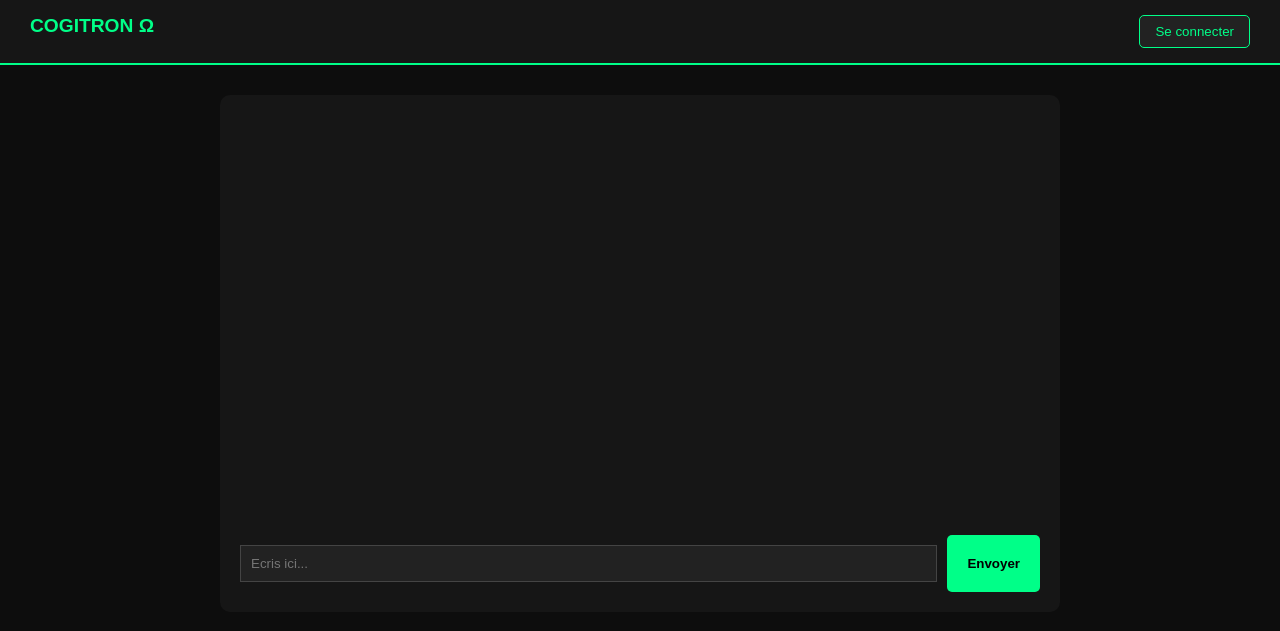
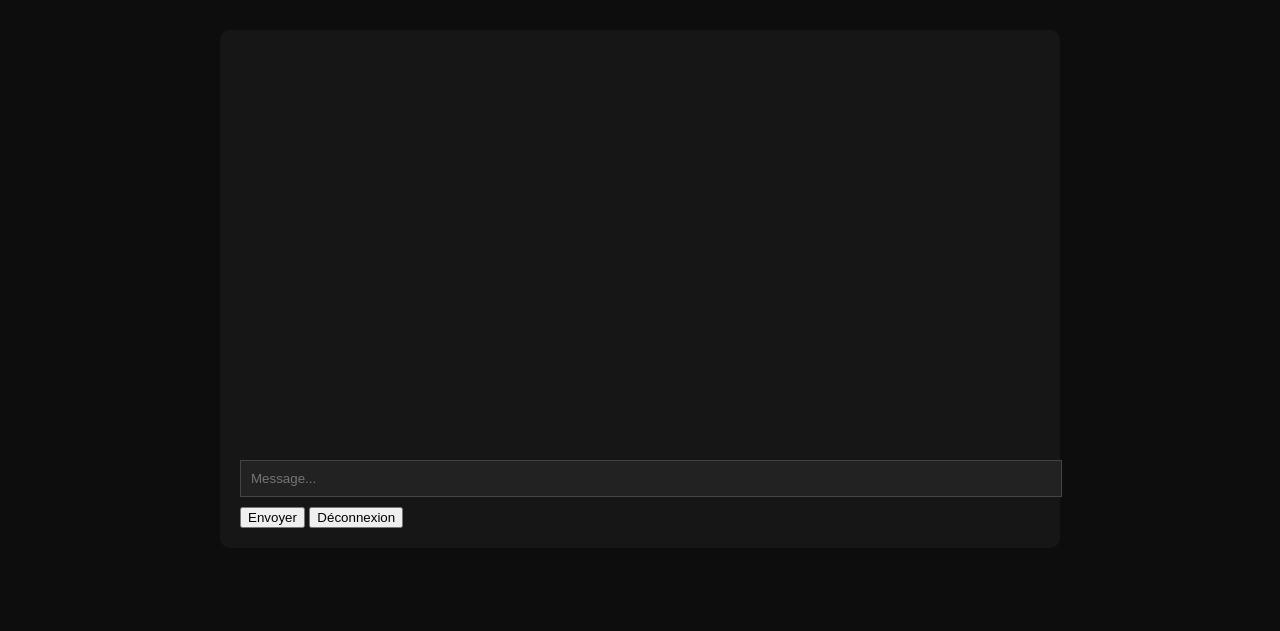
Before and after one commit to louisriallantt-a11y/cogitron, a Flask app: page / in a window 1280 px wide. Shown: the top 631 px of the page. Run offline with Flask 3, Linux system fonts and the light colour scheme.

Commit message:
Update index.html

```diff
--- a/templates/index.html
+++ b/templates/index.html
@@ -6,105 +6,45 @@
     <link rel="stylesheet" href="/static/style.css">
 </head>
 <body>
-    <nav class="top-nav">
-        <div class="logo">COGITRON Ω</div>
-        <div class="user-menu">
-            {% if current_user.is_authenticated %}
-                <span class="user-name" style="color: {{ current_user.color }}">{{ current_user.username }}</span>
-                <div class="dropdown">
-                    <button class="dropbtn">⚙️ Menu</button>
-                    <div class="dropdown-content">
-                        {% if current_user.is_admin %}
-                            <a href="#" onclick="openAdmin()">🔴 Panel Admin</a>
-                        {% endif %}
-                        <a href="/logout" style="color: #ff4d4d;">🚪 Déconnexion</a>
-                    </div>
-                </div>
-            {% else %}
-                <button class="dropbtn" onclick="document.getElementById('auth-modal').style.display='flex'">Se connecter</button>
-            {% endif %}
-        </div>
-    </nav>
-
-    <div id="auth-modal" class="modal">
-        <div class="modal-content">
-            <span class="close" onclick="document.getElementById('auth-modal').style.display='none'">&times;</span>
-            <h2>Accès Cogitron</h2>
-            <input type="text" id="username" placeholder="Pseudo">
-            <input type="password" id="password" placeholder="Mot de passe">
-            <div style="margin-top: 20px;">
-                <button class="btn-admin" onclick="login()">Connexion</button>
-                <button class="btn-admin" style="background:#444; color:white;" onclick="register()">Créer compte</button>
-            </div>
-        </div>
-    </div>
-
     <div class="chat-container">
         <div id="chat-box"></div>
-        <div class="input-area" style="display:flex; gap:10px; margin-top:20px;">
-            <input type="text" id="user-input" placeholder="Ecris ici...">
-            <button class="btn-admin" onclick="sendMessage()">Envoyer</button>
-        </div>
+        <input type="text" id="user-input" placeholder="Message...">
+        <button onclick="sendMessage()">Envoyer</button>
+        <button onclick="logout()">Déconnexion</button>
     </div>
 
     <script>
-        async function login() {
-            const u = document.getElementById('username').value;
-            const p = document.getElementById('password').value;
-            const res = await fetch('/login', {
-                method: 'POST',
-                headers: {'Content-Type': 'application/json'},
-                body: JSON.stringify({username: u, password: p})
-            });
-            const data = await res.json();
-            if(res.ok) location.reload();
-            else alert(data.message);
-        }
-
-        async function register() {
-            const u = document.getElementById('username').value;
-            const p = document.getElementById('password').value;
-            const res = await fetch('/register', {
-                method: 'POST',
-                headers: {'Content-Type': 'application/json'},
-                body: JSON.stringify({username: u, password: p})
-            });
-            if(res.ok) alert("Compte créé ! Connecte-toi.");
-            else alert("Pseudo déjà pris.");
-        }
-
         async function sendMessage() {
             const input = document.getElementById('user-input');
             const box = document.getElementById('chat-box');
             if(!input.value) return;
-            box.innerHTML += `<div class="message user-msg"><b>Moi:</b> ${input.value}</div>`;
+
             const text = input.value;
+            box.innerHTML += `<div><b>Toi:</b> ${text}</div>`;
             input.value = "";
+
+            try {
                 const res = await fetch('/chat', {
                     method: 'POST',
                     headers: {'Content-Type': 'application/json'},
                     body: JSON.stringify({message: text})
                 });
+
+                // PROTECTION ANTI-HTML
+                const contentType = res.headers.get("content-type");
+                if (contentType && contentType.includes("application/json")) {
                     const data = await res.json();
-            box.innerHTML += `<div class="message ia-msg"><b>Cogitron:</b> ${data.reponse}</div>`;
+                    box.innerHTML += `<div><b>Cogitron:</b> ${data.reponse}</div>`;
+                } else {
+                    box.innerHTML += `<div style="color:red">Erreur: Serveur déconnecté ou session expirée.</div>`;
+                }
+            } catch (e) {
+                box.innerHTML += `<div style="color:red">Erreur de connexion.</div>`;
+            }
             box.scrollTop = box.scrollHeight;
         }
 
-        async function openAdmin() {
-            const res = await fetch('/admin_stats');
-            const data = await res.json();
-            if(data.users) {
-                let txt = "LISTE UTILISATEURS :\n";
-                data.users.forEach(u => {
-                    txt += `ID:${u.id} - ${u.username} ${u.is_banned ? '[BANNI]' : ''}\n`;
-                });
-                const targetId = prompt(txt + "\nEntrez l'ID pour BANNIR quelqu'un (ou Annuler) :");
-                if(targetId) {
-                    const confirmBan = await fetch('/ban/' + targetId, {method: 'POST'});
-                    if(confirmBan.ok) alert("Utilisateur banni !");
-                }
-            }
-        }
+        function logout() { window.location.href = "/logout"; }
     </script>
 </body>
 </html>
```
Lines whose indentation alone changed are shown as unchanged.
